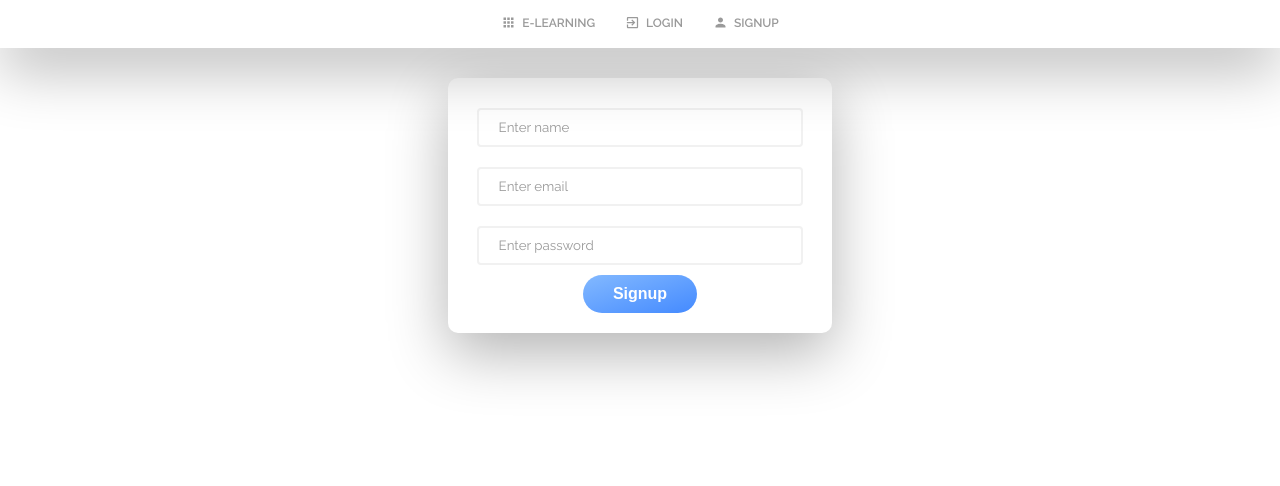
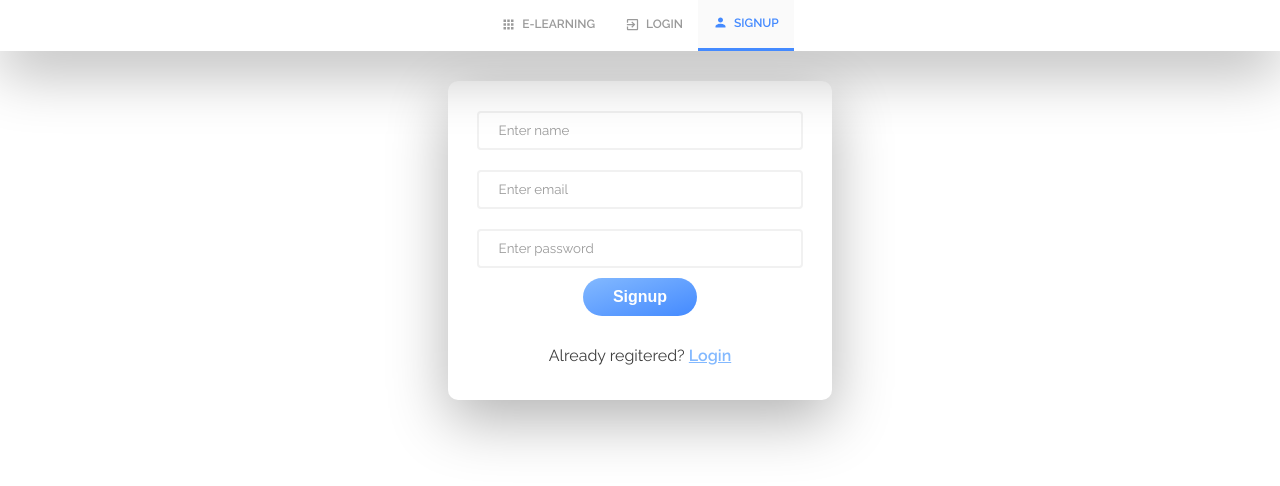
Before and after one commit to Ceci007/auth-front-end, a Next.js app: page /register in a window 1280 px wide. Shown: the top 486 px of the page. Built offline with nearby package versions, Linux system fonts and the light colour scheme.

Commit message:
Added active state to navbar links

```diff
--- a/components/TopNav.js
+++ b/components/TopNav.js
@@ -1,29 +1,40 @@
+import { useRouter } from 'next/router'
 import Link from 'next/link'
 import AppsIcon from '@material-ui/icons/Apps'
 import ExitToAppIcon from '@material-ui/icons/ExitToApp'
 import PersonIcon from '@material-ui/icons/Person'
 
 const TopNav = () => {
+  const router = useRouter();
+
   return (
     <nav className="nav">
+      <div className={router.pathname == "/" ? "active" : ""}>
         <Link href="/">
           <div className="nav-item">
             <AppsIcon />
-          <a className="nav-item__link">E-Learning</a>
+            <a className="nav-item__link" >E-Learning</a>
           </div>
         </Link>
+      </div>
+
+      <div className={router.pathname == "/login" ? "active" : ""}>
         <Link href="/login">
           <div className="nav-item">
             <ExitToAppIcon />
             <a className="nav-item__link">Login</a>
           </div>
         </Link>
+      </div>
+
+      <div className={router.pathname == "/register" ? "active" : ""}>
         <Link href="/register">
           <div className="nav-item">
             <PersonIcon />
             <a className="nav-item__link">Signup</a>
           </div>
         </Link>
+      </div>
     </nav>
   )
 }
--- a/package.json
+++ b/package.json
@@ -4,7 +4,7 @@
   "description": "",
   "main": "index.js",
   "scripts": {
-    "dev": "next dev",
+    "dev": "node server.js",
     "build": "next build",
     "start": "next start",
     "lint": "next lint",
@@ -17,6 +17,8 @@
     "@material-ui/core": "^4.11.4",
     "@material-ui/icons": "^4.11.2",
     "axios": "^0.21.1",
+    "express": "^4.17.1",
+    "http-proxy-middleware": "^2.0.1",
     "next": "^11.0.1",
     "react": "^17.0.2",
     "react-dom": "^17.0.2",
--- a/pages/register.js
+++ b/pages/register.js
@@ -1,4 +1,5 @@
 import { useState } from 'react'
+import Link from 'next/link'
 import { toast } from 'react-toastify';
 import axios from 'axios'
 import CircularProgress from '@material-ui/core/CircularProgress';
@@ -14,7 +15,7 @@ const Register = () => {
 
     try {
       setLoading(true);
-      const { data } = await axios.post(`${process.env.NEXT_PUBLIC_API}/register`, {
+      const { data } = await axios.post(`/api/register`, {
         name,
         email,
         password
@@ -68,6 +69,7 @@ const Register = () => {
             <CircularProgress style={{color: '#fff', width: '15px', height: '15px'}} /> :
             'Signup' }
         </button>
+        <p className="text-center">Already regitered? <Link href="/login"><a className="link">Login</a></Link></p>
       </form>
     </div>
   );
--- a/public/css/styles.css
+++ b/public/css/styles.css
@@ -38,6 +38,7 @@ body {
   padding: 3rem 1rem;
 }
 
+/*--------- Navbar -----------*/
 .nav {
   background-color: white;
   display: flex;
@@ -60,11 +61,10 @@ body {
   font-weight: 600;
   border-bottom: 3px solid transparent;
   transition: all 0.4s ease;
+  cursor: pointer;
 }
 
-.nav-item:hover,
-.nav-item::selection,
-.nav-item:active {
+.active {
   background-color: rgba(0,0,0, 0.02);
   align-self: stretch;
   color: var(--color-medium-primary);
@@ -76,12 +76,11 @@ body {
   color: inherit;
 }
 
-.nav-item:hover .nav-item__link,
-.nav-item::selection .nav-item__link,
-.nav-item:active .nav-item__link {
+.active .nav-item__link {
   color: var(--color-medium-primary);
 }
 
+/*--------- Register/Login -----------*/
 .form-control {
   box-shadow: 0 2rem 6rem rgba(0,0,0, 0.3);
   position: relative;
@@ -129,6 +128,7 @@ input:focus {
   border: 2px solid var(--color-light-primary);
 }
 
+/*--------- Button -----------*/
 button {
   border: none;
   background: transparent;
@@ -158,3 +158,14 @@ button:focus {
   box-shadow: 0 2rem 6rem rgba(0,0,0, 0.3);
   transform: translateY(0.5rem);
 }
+
+.text-center {
+  text-align: center;
+  margin: 1.5rem auto;
+  margin-top: 3rem;
+}
+
+.link {
+  color: var(--color-light-primary);
+  font-weight: 600;
+}
```
Also changed, not shown: server.js (added, +31 -0 lines), 2 other files (tests, documents, lock files or other folders). Lines whose indentation alone changed are shown as unchanged.
